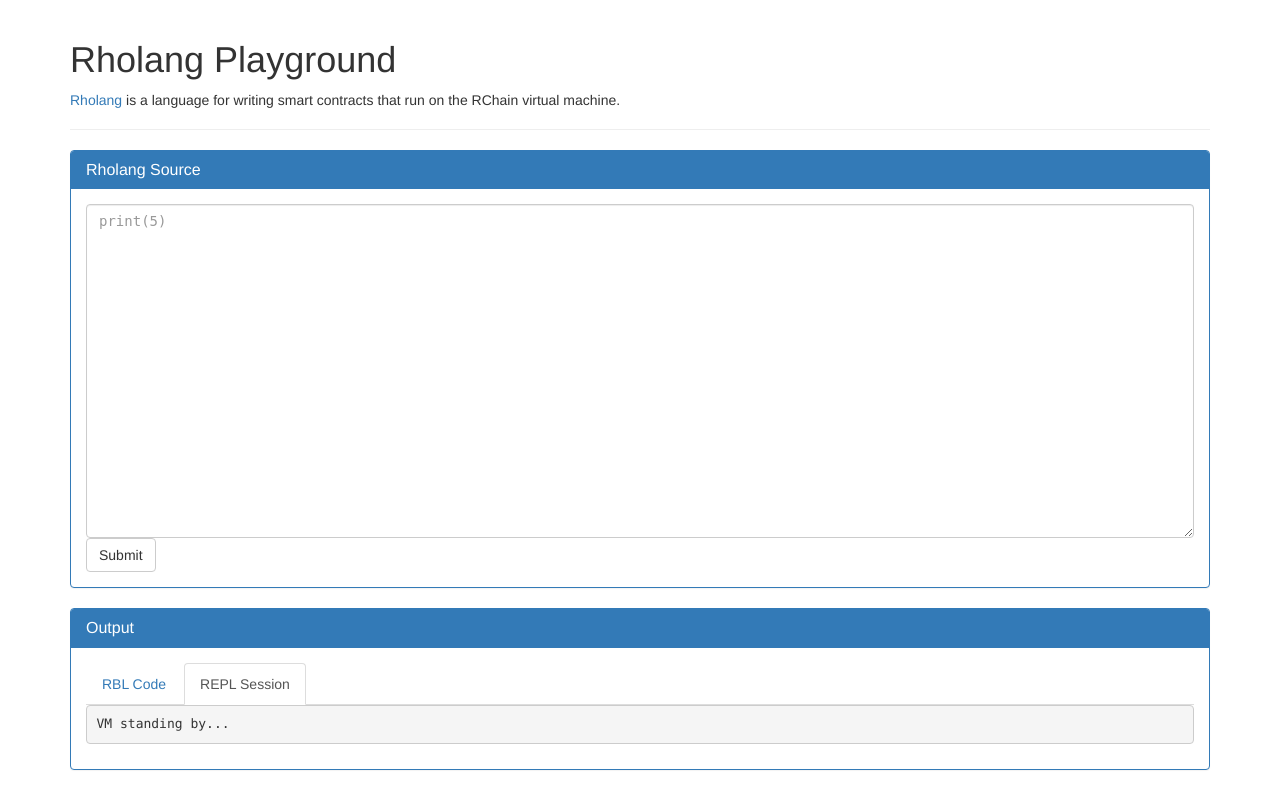
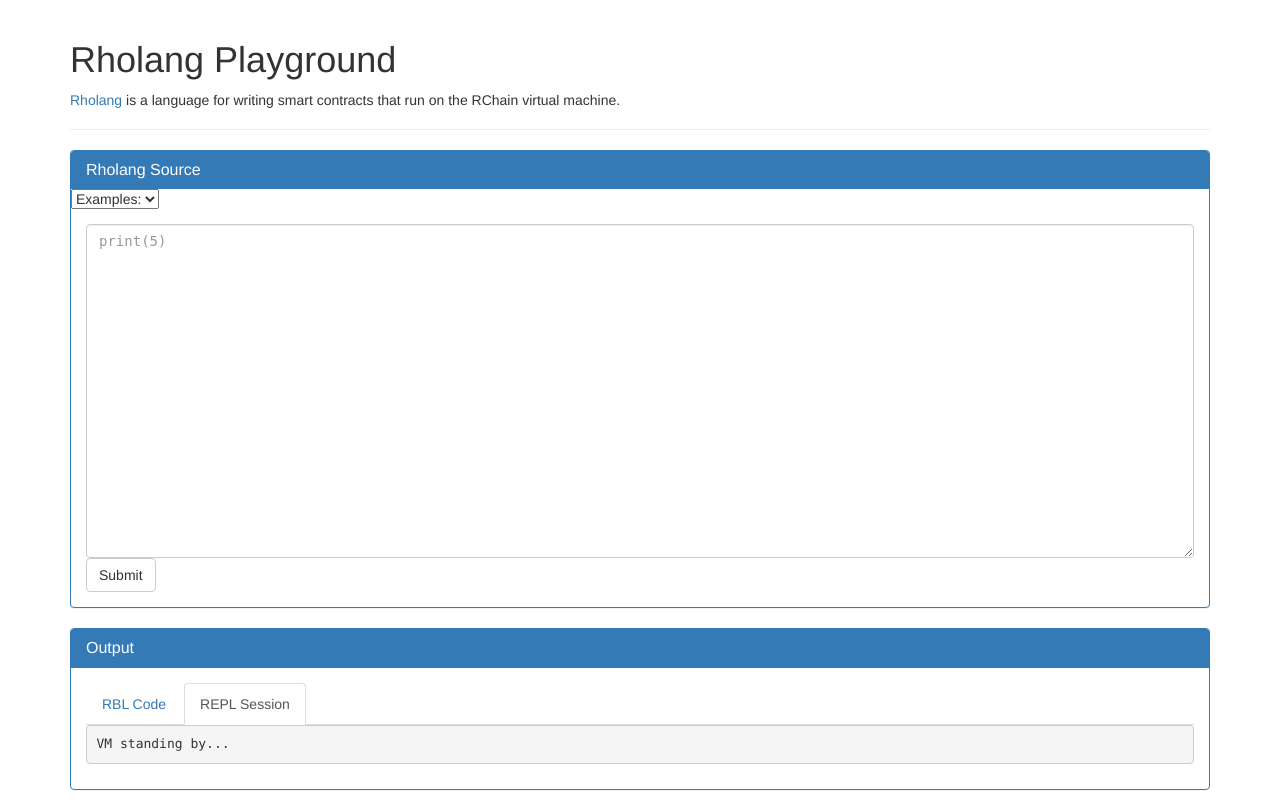
Before and after one commit to KentShikama/RholangWeb, a Django app: page / in a window 1280 px wide. Before the commit the page ends 770 px from the top, so only its background shows below. Run offline with Django 3.2, Linux system fonts and the light colour scheme; some libraries are stand-ins or nearby versions.

Commit message:
select examples from menu

```diff
--- a/rholang/main/templates/index.html
+++ b/rholang/main/templates/index.html
@@ -35,6 +35,9 @@
           <div class="panel-heading">
             <h3 class="panel-title">Rholang Source</h3>
           </div>
+          <select id="examples">
+            <option>...</option>
+          </select>
           <div class="panel-body">
             {% render_field form.rho class="form-control" rows="16" cols="80" style="font-family: monospace;" placeholder='print(5)' %}
             <button type="submit" class="btn btn-default">Submit</button>
@@ -84,8 +87,23 @@
     <script>
       $(document).ready(function () {
         $('#output a').click(function (e) {
-        e.preventDefault()
-        $(this).tab('show')
+          e.preventDefault()
+          $(this).tab('show')
+        });
+        var examples = {{ examples|safe }};
+        var exElt = $('#examples');
+        exElt.html('<option>Examples:<' + '/option>');
+        $.each(examples,
+          (ix, ex) => exElt.append($("<option/>")
+            .attr("value", ex.name).text(ex.name)));
+        var exByName = {};
+        $.each(examples, (ix, ex) => { exByName[ex.name] = ex.src; });
+        exElt.change(() => {
+          var name;
+          $('#examples option:selected').each(
+            (_ix, opt) => { name = $(opt).attr('value') });
+          $('#id_rho').text(exByName[name]);
+        });
       });
     </script>
 </body>
--- a/rholang/main/views.py
+++ b/rholang/main/views.py
@@ -9,11 +9,17 @@ from django.shortcuts import render
 from . import runner
 
 # TODO: get jar from django config
+EXAMPLES = 'rchain/rholang/examples'
 COMPILER_JAR = 'rchain/rholang/target/scala-2.12/rholang-assembly-0.1-SNAPSHOT.jar'
 VM_PROGRAM = 'rchain/rosette/build.out/src/rosette'
 
 
 def home(request):
+    examples = [
+        dict(name=ex.name, src=ex.open().read())
+        for ex in Path(EXAMPLES).glob('*.rho')
+    ]
+
     if request.POST:
         compilerForm = CompilerForm(request.POST)
         if compilerForm.is_valid():
@@ -47,6 +53,7 @@ def home(request):
         run_error = None
     return render(request, "index.html", {
         "form": compilerForm,
+        "examples": examples,
         "rbl_code": rbl or '',
         "compile_error": compile_error or '',
         "repl_session": session or '',
```
